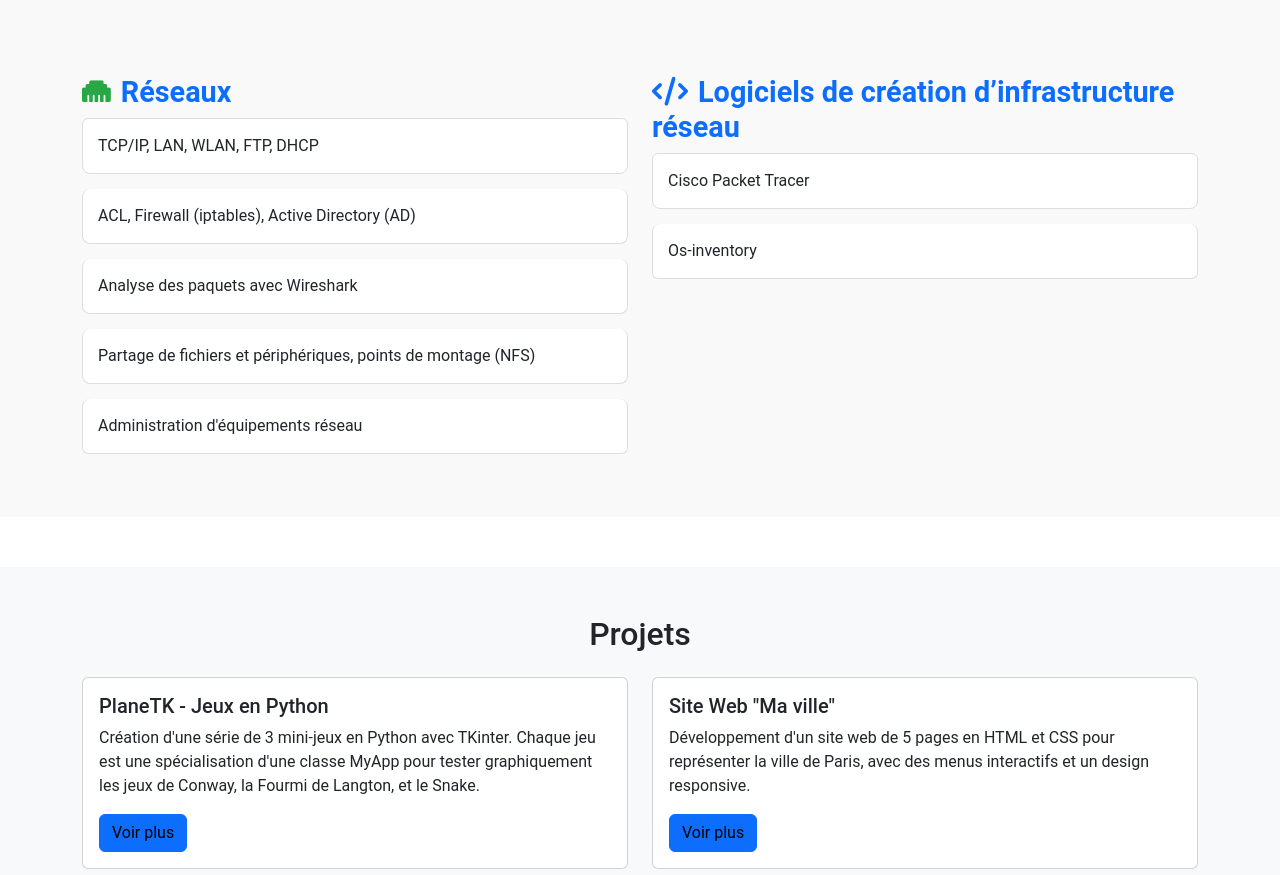
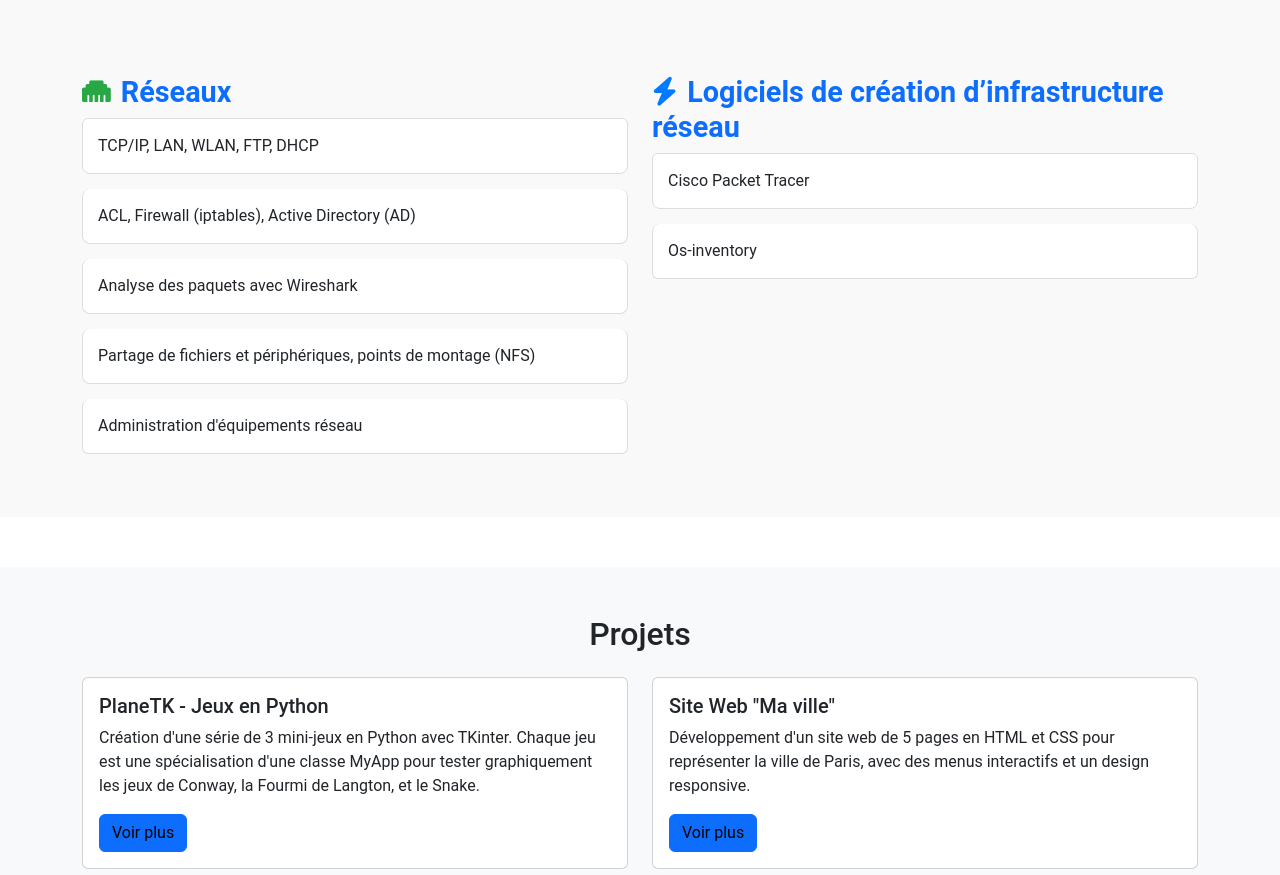
Before and after one commit to AD912009/Adrien-Renault, a plain HTML site: page index.html in a window 1280 px wide. Shown: the part 1642-2517 px from the top of the page. Drawn offline with nearby package versions, Linux system fonts and the light colour scheme.

Commit message:
Update styles competence3.css

```diff
--- a/css/styles.css
+++ b/css/styles.css
@@ -148,6 +148,14 @@ footer a:hover {
     color: #ff5733;
 }
 
+#competences .infrastructure::before {
+    content: "\f0e7"; /* Icône "cogs" pour représenter les outils */
+    font-family: "Font Awesome 5 Free";
+    font-weight: 900;
+    margin-right: 10px;
+    color: #007bff; /* Couleur bleue pour correspondre au thème */
+}
+
 /* Responsive */
 @media (max-width: 768px) {
     #competences h2 {
```
